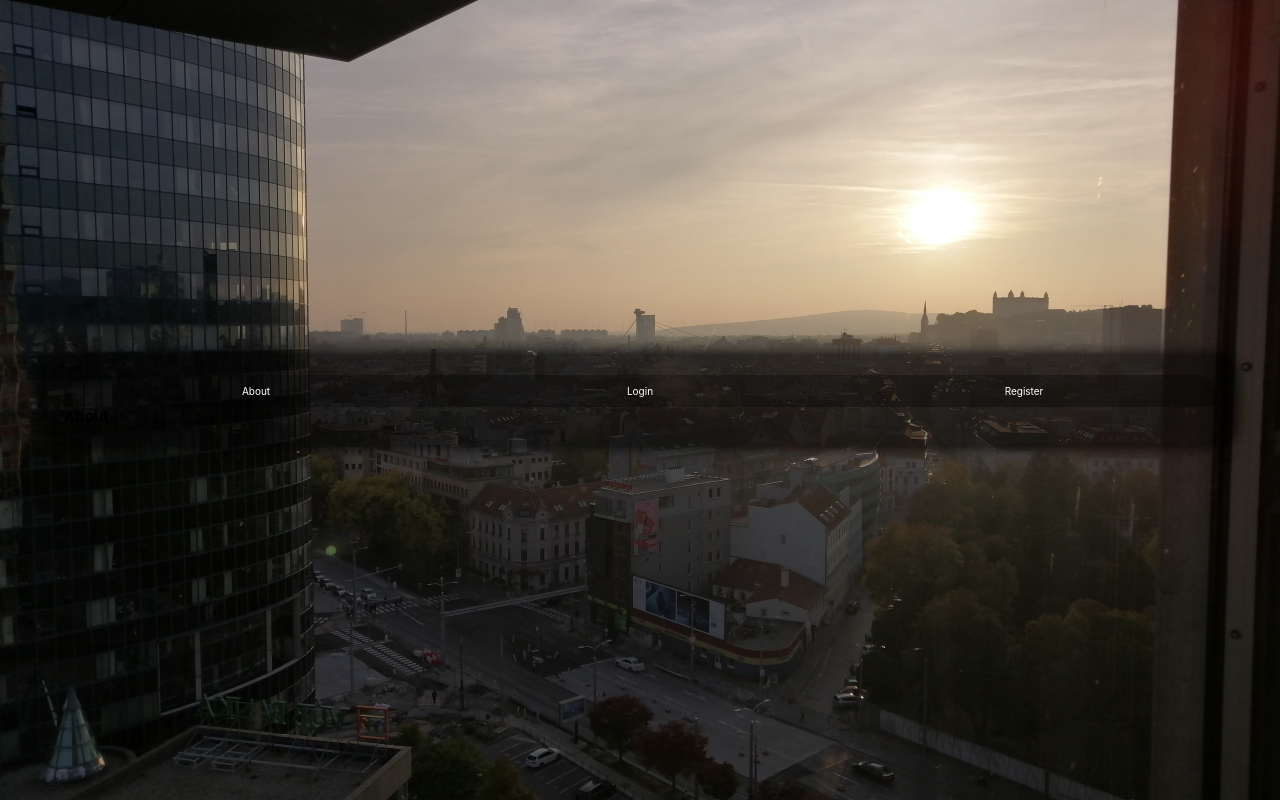
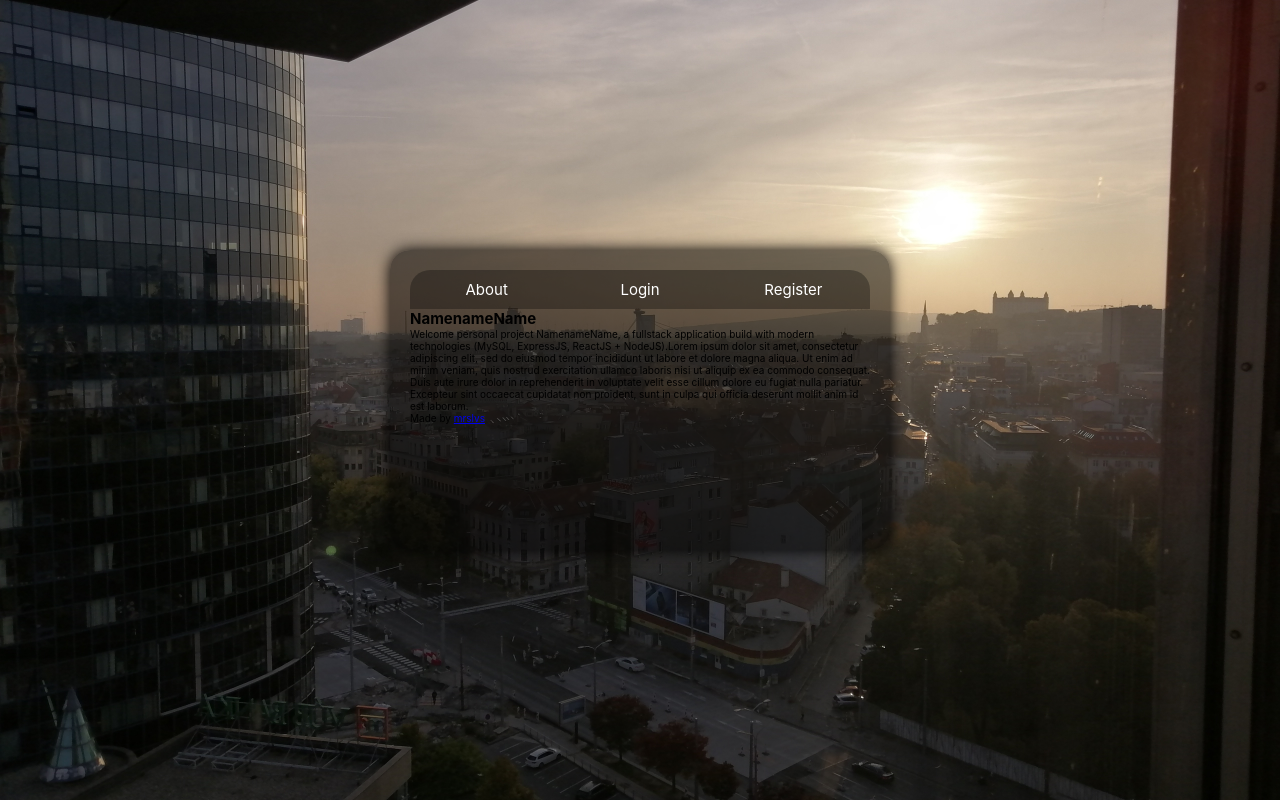
Before and after one commit to mrslvs/invoicing, a React (Create React App) app in the folder frontend/: page / in a window 1280 px wide. Built offline with nearby package versions, Linux system fonts and the light colour scheme.

Commit message:
add fixed width&height to content box

```diff
--- a/frontend/src/css/Header.css
+++ b/frontend/src/css/Header.css
@@ -9,6 +9,7 @@
     border: none;
     padding: 1rem 2rem 1rem 2rem;
     font: inherit;
+    font-size: 1.5rem;
     cursor: pointer;
     outline: inherit;
 
--- a/frontend/src/css/Home.css
+++ b/frontend/src/css/Home.css
@@ -16,10 +16,13 @@
     border-radius: 2rem;
     background-color: rgba(0, 0, 0, 0.5);
     padding: 2rem;
+
+    width: 50rem;
+    height: 30rem;
 }
 
 .Content {
-    width: 90vw;
+    /* width: 90vw; */
 }
 
 .fadeInOut {
--- a/frontend/src/home/About.js
+++ b/frontend/src/home/About.js
@@ -3,7 +3,20 @@ import React from 'react';
 const About = () => {
     return (
         <section className="Content">
-            <h1>About</h1>
+            <h1>NamenameName</h1>
+            <p>
+                Welcome personal project NamenameName, a fullstack application build with modern
+                technologies (MySQL, ExpressJS, ReactJS + NodeJS).Lorem ipsum dolor sit amet,
+                consectetur adipiscing elit, sed do eiusmod tempor incididunt ut labore et dolore
+                magna aliqua. Ut enim ad minim veniam, quis nostrud exercitation ullamco laboris
+                nisi ut aliquip ex ea commodo consequat. Duis aute irure dolor in reprehenderit in
+                voluptate velit esse cillum dolore eu fugiat nulla pariatur. Excepteur sint occaecat
+                cupidatat non proident, sunt in culpa qui officia deserunt mollit anim id est
+                laborum.
+            </p>
+            <p>
+                Made by <a href="#">mrslvs</a>
+            </p>
         </section>
     );
 };
```
